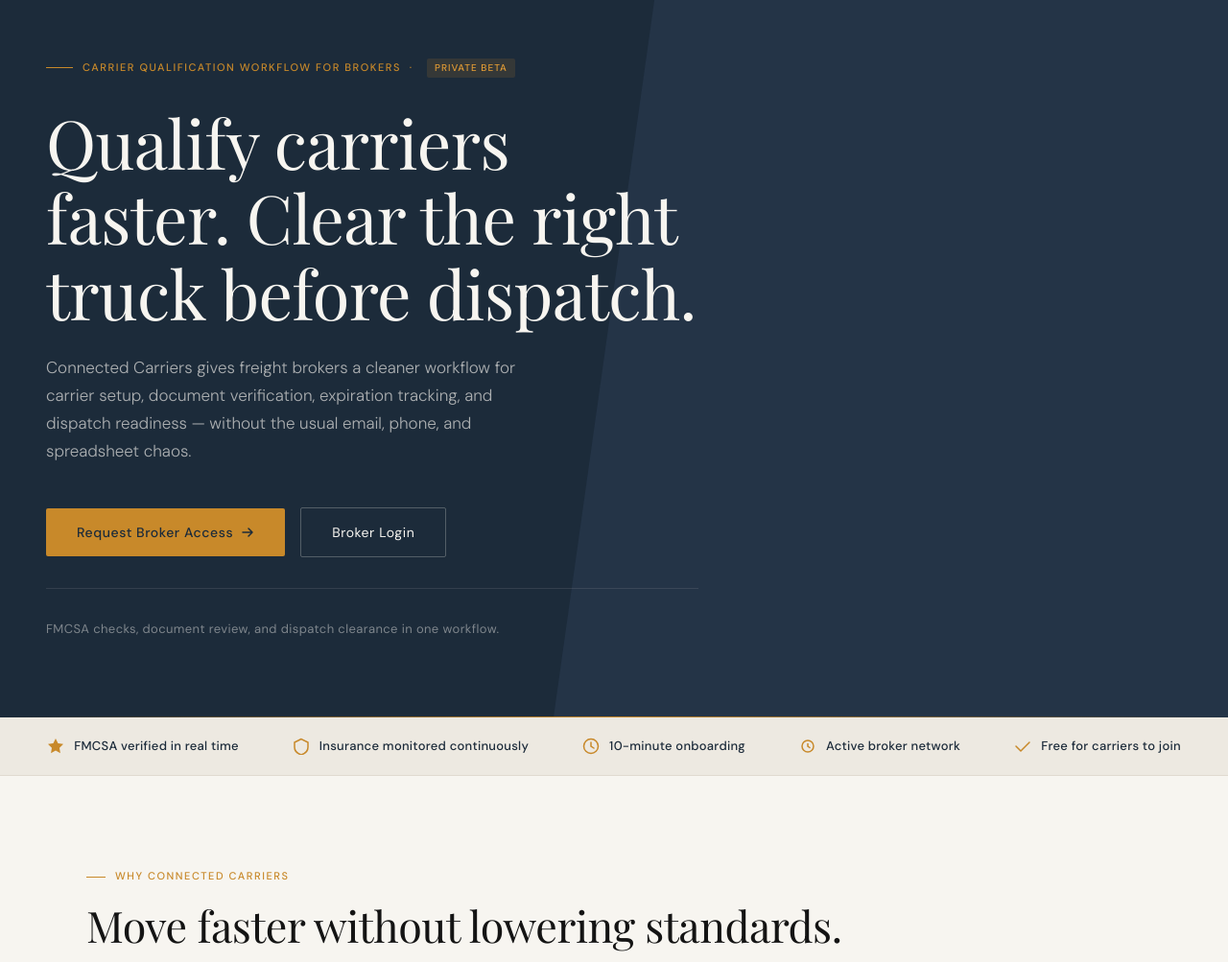
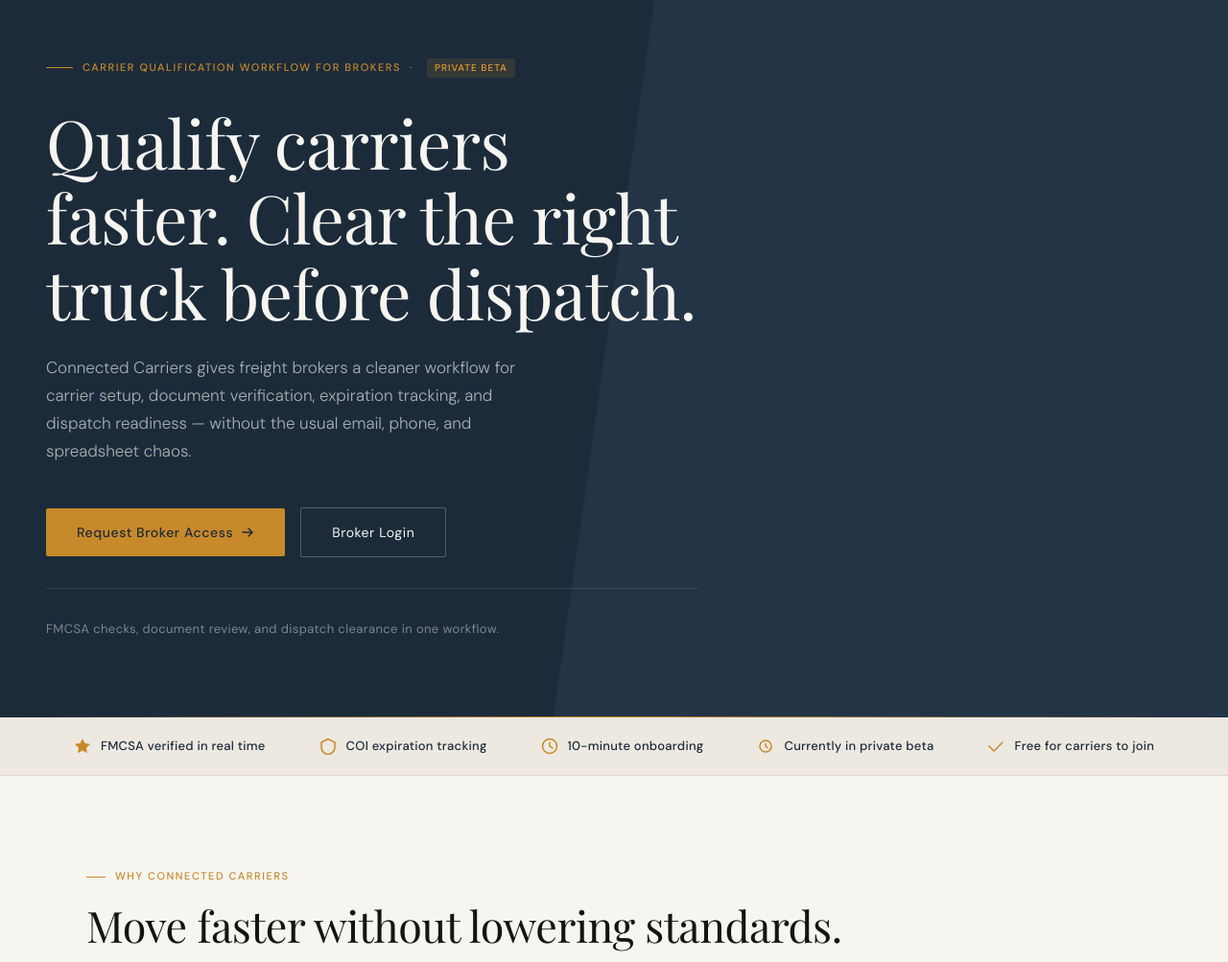
Before and after one commit to mfreedle/connected-carriers, a plain HTML site: page index.html in a window 1280 px wide. Shown: the part 67-1070 px from the top of the page at 96% size. Drawn offline with nearby package versions, Linux system fonts and the light colour scheme.

Commit message:
fix: trust bar overclaims
'Insurance monitored continuously' → 'COI expiration tracking' (what's actually built)
'Active broker network' → 'Currently in private beta' (honest status)

```diff
--- a/index.html
+++ b/index.html
@@ -771,7 +771,7 @@
   </div>
   <div class="trust-item">
     <svg class="trust-icon" viewBox="0 0 18 18" fill="none"><path d="M9 1.5L2 5v5c0 3.5 3 6.7 7 8 4-1.3 7-4.5 7-8V5L9 1.5z" fill="none" stroke="currentColor" stroke-width="1.5"/></svg>
-    <span class="trust-text">Insurance monitored continuously</span>
+    <span class="trust-text">COI expiration tracking</span>
   </div>
   <div class="trust-item">
     <svg class="trust-icon" viewBox="0 0 18 18" fill="none"><circle cx="9" cy="9" r="7.5" stroke="currentColor" stroke-width="1.5"/><path d="M9 5v4l3 2" stroke="currentColor" stroke-width="1.5" stroke-linecap="round"/></svg>
@@ -779,7 +779,7 @@
   </div>
   <div class="trust-item">
     <svg class="trust-icon" viewBox="0 0 18 18" fill="none"><path d="M3 9c0-3.3 2.7-6 6-6s6 2.7 6 6-2.7 6-6 6S3 12.3 3 9zm6-2.5v2.5l2 1.5" stroke="currentColor" stroke-width="1.5" stroke-linecap="round"/></svg>
-    <span class="trust-text">Active broker network</span>
+    <span class="trust-text">Currently in private beta</span>
   </div>
   <div class="trust-item">
     <svg class="trust-icon" viewBox="0 0 18 18" fill="none"><path d="M2 9l5 5 9-9" stroke="currentColor" stroke-width="1.5" stroke-linecap="round" stroke-linejoin="round"/></svg>
```
